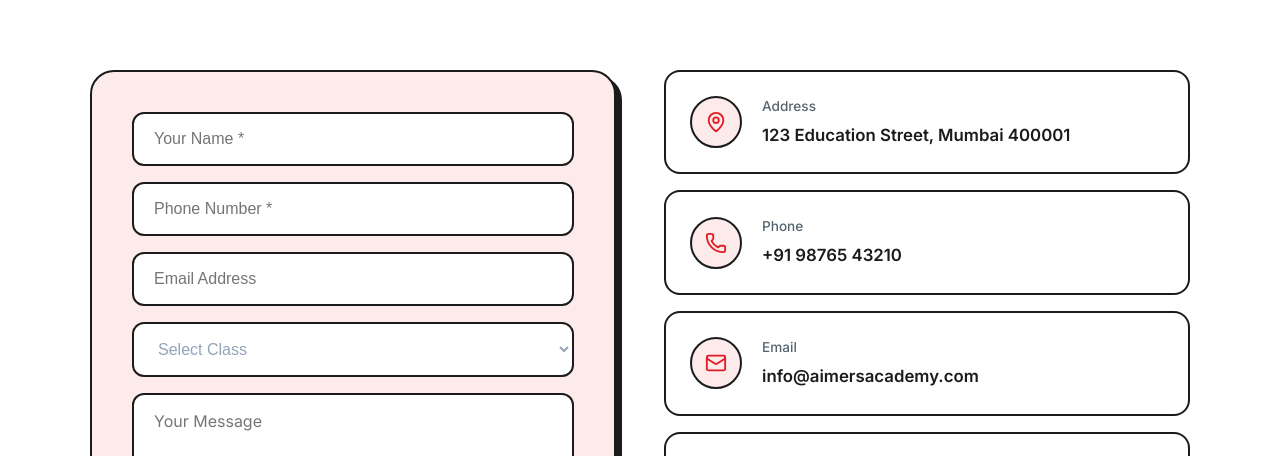
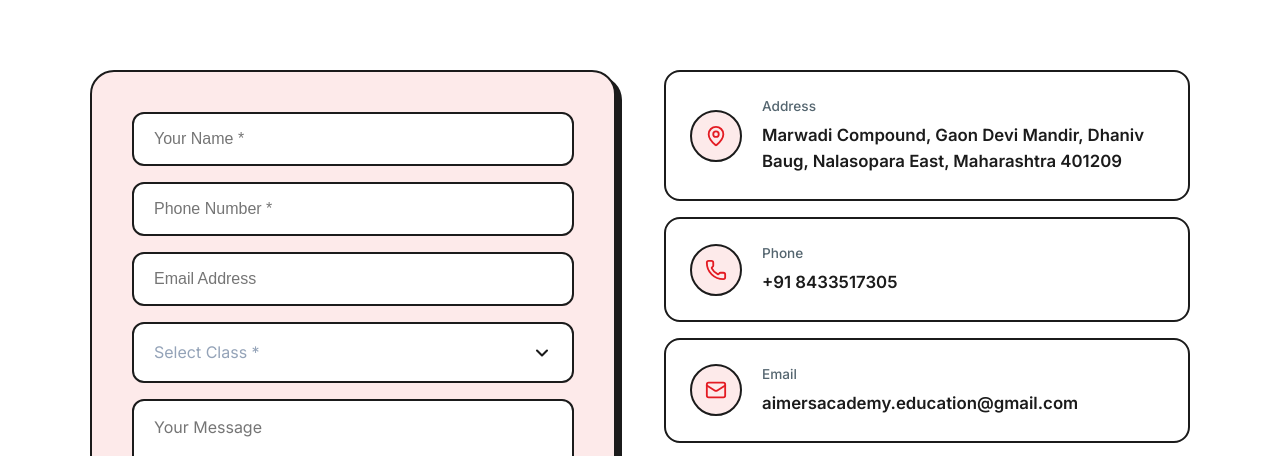
Before and after one commit to alok-hub123/Aimers, a React (Vite) app: page / in a window 1280 px wide. Shown: the part 11100-11556 px from the top of the page. Built offline with nearby package versions, Linux system fonts and the light colour scheme.

Commit message:
upadated contact us

```diff
--- a/src/components/Contact.jsx
+++ b/src/components/Contact.jsx
@@ -11,6 +11,14 @@ const Contact = () => {
         message: '',
     });
     const [isSubmitted, setIsSubmitted] = useState(false);
+    const [isDropdownOpen, setIsDropdownOpen] = useState(false);
+
+    const classOptions = [
+        { value: 'Jr. KG - Sr. KG', label: 'Jr. KG - Sr. KG', emoji: '🎒' },
+        { value: '1st - 5th', label: '1st - 5th Std', emoji: '📚' },
+        { value: '6th - 8th', label: '6th - 8th Std', emoji: '📖' },
+        { value: '9th - 10th', label: '9th - 10th Std', emoji: '🎓' },
+    ];
 
     const handleSubmit = (e) => {
         e.preventDefault();
@@ -20,9 +28,9 @@ const Contact = () => {
     };
 
     const contactInfo = [
-        { icon: MapPin, label: 'Address', value: '123 Education Street, Mumbai 400001' },
-        { icon: Phone, label: 'Phone', value: '+91 98765 43210' },
-        { icon: Mail, label: 'Email', value: 'info@aimersacademy.com' },
+        { icon: MapPin, label: 'Address', value: 'Marwadi Compound, Gaon Devi Mandir, Dhaniv Baug, Nalasopara East, Maharashtra 401209' },
+        { icon: Phone, label: 'Phone', value: '+91 8433517305' },
+        { icon: Mail, label: 'Email', value: 'aimersacademy.education@gmail.com' },
         { icon: Clock, label: 'Timings', value: 'Mon - Sat: 7 AM - 8 PM' },
     ];
 
@@ -122,8 +130,8 @@ const Contact = () => {
                                     onChange={(e) => setFormData({ ...formData, name: e.target.value })}
                                     style={inputStyle}
                                     onFocus={(e) => {
-                                        e.target.style.borderColor = COLORS.primary;
-                                        e.target.style.boxShadow = '4px 4px 0px ' + COLORS.primary;
+                                        e.target.style.borderColor = COLORS.dark;
+                                        e.target.style.boxShadow = '4px 4px 0px ' + COLORS.dark;
                                     }}
                                     onBlur={(e) => {
                                         e.target.style.borderColor = COLORS.dark;
@@ -138,8 +146,8 @@ const Contact = () => {
                                     onChange={(e) => setFormData({ ...formData, phone: e.target.value })}
                                     style={inputStyle}
                                     onFocus={(e) => {
-                                        e.target.style.borderColor = COLORS.primary;
-                                        e.target.style.boxShadow = '4px 4px 0px ' + COLORS.primary;
+                                        e.target.style.borderColor = COLORS.dark;
+                                        e.target.style.boxShadow = '4px 4px 0px ' + COLORS.dark;
                                     }}
                                     onBlur={(e) => {
                                         e.target.style.borderColor = COLORS.dark;
@@ -153,37 +161,136 @@ const Contact = () => {
                                     onChange={(e) => setFormData({ ...formData, email: e.target.value })}
                                     style={inputStyle}
                                     onFocus={(e) => {
-                                        e.target.style.borderColor = COLORS.primary;
-                                        e.target.style.boxShadow = '4px 4px 0px ' + COLORS.primary;
+                                        e.target.style.borderColor = COLORS.dark;
+                                        e.target.style.boxShadow = '4px 4px 0px ' + COLORS.dark;
                                     }}
                                     onBlur={(e) => {
                                         e.target.style.borderColor = COLORS.dark;
                                         e.target.style.boxShadow = 'none';
                                     }}
                                 />
-                                <select
-                                    value={formData.class}
-                                    onChange={(e) => setFormData({ ...formData, class: e.target.value })}
+                                {/* Custom Styled Dropdown */}
+                                <div style={{ position: 'relative' }}>
+                                    {/* Dropdown Trigger */}
+                                    <div
+                                        onClick={() => setIsDropdownOpen(!isDropdownOpen)}
                                         style={{
                                             ...inputStyle,
+                                            width: '100%',
+                                            boxSizing: 'border-box',
                                             color: formData.class ? COLORS.dark : '#94a3b8',
                                             cursor: 'pointer',
-                                    }}
-                                    onFocus={(e) => {
-                                        e.target.style.borderColor = COLORS.primary;
-                                        e.target.style.boxShadow = '4px 4px 0px ' + COLORS.primary;
-                                    }}
-                                    onBlur={(e) => {
-                                        e.target.style.borderColor = COLORS.dark;
-                                        e.target.style.boxShadow = 'none';
+                                            display: 'flex',
+                                            alignItems: 'center',
+                                            justifyContent: 'space-between',
+                                            boxShadow: isDropdownOpen ? '4px 4px 0px ' + COLORS.dark : 'none',
                                         }}
                                     >
-                                    <option value="">Select Class</option>
-                                    <option value="Jr. KG - Sr. KG">Jr. KG - Sr. KG</option>
-                                    <option value="1st - 5th">1st - 5th Std</option>
-                                    <option value="6th - 8th">6th - 8th Std</option>
-                                    <option value="9th - 10th">9th - 10th Std</option>
-                                </select>
+                                        <span>
+                                            {formData.class
+                                                ? classOptions.find(opt => opt.value === formData.class)?.emoji + ' ' + classOptions.find(opt => opt.value === formData.class)?.label
+                                                : 'Select Class *'
+                                            }
+                                        </span>
+                                        <svg
+                                            width="20"
+                                            height="20"
+                                            viewBox="0 0 24 24"
+                                            fill="none"
+                                            stroke={COLORS.dark}
+                                            strokeWidth="2.5"
+                                            strokeLinecap="round"
+                                            strokeLinejoin="round"
+                                            style={{
+                                                transition: 'transform 0.2s ease',
+                                                transform: isDropdownOpen ? 'rotate(180deg)' : 'rotate(0deg)',
+                                            }}
+                                        >
+                                            <path d="m6 9 6 6 6-6" />
+                                        </svg>
+                                    </div>
+
+                                    {/* Dropdown Options Container */}
+                                    {isDropdownOpen && (
+                                        <>
+                                            {/* Backdrop to close dropdown */}
+                                            <div
+                                                onClick={() => setIsDropdownOpen(false)}
+                                                style={{
+                                                    position: 'fixed',
+                                                    top: 0,
+                                                    left: 0,
+                                                    right: 0,
+                                                    bottom: 0,
+                                                    zIndex: 99,
+                                                }}
+                                            />
+                                            <div style={{
+                                                position: 'absolute',
+                                                top: 'calc(100% + 8px)',
+                                                left: 0,
+                                                right: 0,
+                                                background: COLORS.white,
+                                                border: `2px solid ${COLORS.dark}`,
+                                                borderRadius: '12px',
+                                                boxShadow: '6px 6px 0px ' + COLORS.dark,
+                                                overflow: 'hidden',
+                                                zIndex: 100,
+                                                animation: 'dropdownSlide 0.2s ease',
+                                            }}>
+                                                {classOptions.map((option, index) => (
+                                                    <div
+                                                        key={option.value}
+                                                        onClick={() => {
+                                                            setFormData({ ...formData, class: option.value });
+                                                            setIsDropdownOpen(false);
+                                                        }}
+                                                        style={{
+                                                            padding: '14px 20px',
+                                                            cursor: 'pointer',
+                                                            display: 'flex',
+                                                            alignItems: 'center',
+                                                            gap: '12px',
+                                                            background: formData.class === option.value ? COLORS.primaryLight : COLORS.white,
+                                                            borderBottom: index < classOptions.length - 1 ? `1px solid ${COLORS.border || '#e5e7eb'}` : 'none',
+                                                            transition: 'all 0.15s ease',
+                                                            fontWeight: formData.class === option.value ? 600 : 400,
+                                                            color: COLORS.dark,
+                                                        }}
+                                                        onMouseEnter={(e) => {
+                                                            if (formData.class !== option.value) {
+                                                                e.currentTarget.style.background = COLORS.warmBg || '#f9fafb';
+                                                            }
+                                                        }}
+                                                        onMouseLeave={(e) => {
+                                                            if (formData.class !== option.value) {
+                                                                e.currentTarget.style.background = COLORS.white;
+                                                            }
+                                                        }}
+                                                    >
+                                                        <span style={{ fontSize: '1.2rem' }}>{option.emoji}</span>
+                                                        <span style={{ fontSize: '1rem' }}>{option.label}</span>
+                                                        {formData.class === option.value && (
+                                                            <svg
+                                                                width="18"
+                                                                height="18"
+                                                                viewBox="0 0 24 24"
+                                                                fill="none"
+                                                                stroke={COLORS.primary}
+                                                                strokeWidth="3"
+                                                                strokeLinecap="round"
+                                                                strokeLinejoin="round"
+                                                                style={{ marginLeft: 'auto' }}
+                                                            >
+                                                                <polyline points="20 6 9 17 4 12" />
+                                                            </svg>
+                                                        )}
+                                                    </div>
+                                                ))}
+                                            </div>
+                                        </>
+                                    )}
+                                </div>
                                 <textarea
                                     placeholder="Your Message"
                                     rows={4}
@@ -195,8 +302,8 @@ const Contact = () => {
                                         fontFamily: 'inherit',
                                     }}
                                     onFocus={(e) => {
-                                        e.target.style.borderColor = COLORS.primary;
-                                        e.target.style.boxShadow = '4px 4px 0px ' + COLORS.primary;
+                                        e.target.style.borderColor = COLORS.dark;
+                                        e.target.style.boxShadow = '4px 4px 0px ' + COLORS.dark;
                                     }}
                                     onBlur={(e) => {
                                         e.target.style.borderColor = COLORS.dark;
@@ -310,13 +417,14 @@ const Contact = () => {
                             boxShadow: SHADOWS.brutalist,
                         }}>
                             <iframe
-                                src="https://www.google.com/maps/embed?pb=!1m18!1m12!1m3!1d241317.11609823277!2d72.74109995709657!3d19.08219783958221!2m3!1f0!2f0!3f0!3m2!1i1024!2i768!4f13.1!3m3!1m2!1s0x3be7c6306644edc1%3A0x5da4ed8f8d648c69!2sMumbai%2C%20Maharashtra!5e0!3m2!1sen!2sin!4v1234567890"
+                                src="https://www.google.com/maps/embed?pb=!1m18!1m12!1m3!1d3762.3524965039646!2d72.85127427498699!3d19.44036328184069!2m3!1f0!2f0!3f0!3m2!1i1024!2i768!4f13.1!3m3!1m2!1s0x3be7a9aff921778b%3A0xc25591a96b1c3417!2sAimer's%20academy!5e0!3m2!1sen!2sin!4v1770571625719!5m2!1sen!2sin"
                                 width="100%"
                                 height="100%"
                                 style={{ border: 0 }}
                                 allowFullScreen=""
                                 loading="lazy"
-                                title="Location"
+                                referrerPolicy="no-referrer-when-downgrade"
+                                title="Aimer's Academy Location"
                             />
                         </div>
                     </div>
@@ -324,6 +432,16 @@ const Contact = () => {
             </div>
 
             <style>{`
+                @keyframes dropdownSlide {
+                    from {
+                        opacity: 0;
+                        transform: translateY(-8px);
+                    }
+                    to {
+                        opacity: 1;
+                        transform: translateY(0);
+                    }
+                }
                 @media (max-width: 900px) {
                     #contact > div > div:last-child {
                         grid-template-columns: 1fr !important;
```
Lines whose indentation alone changed are shown as unchanged.
